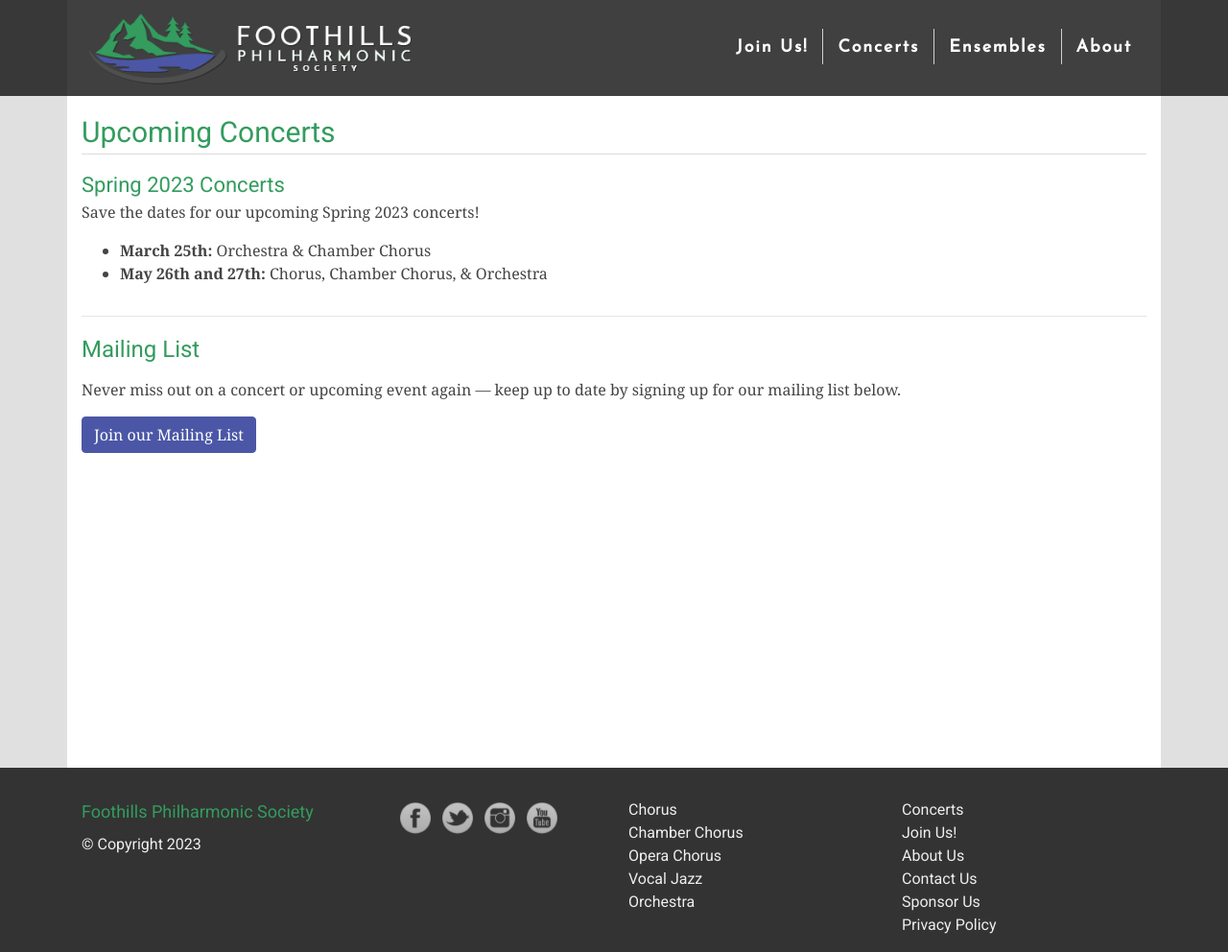
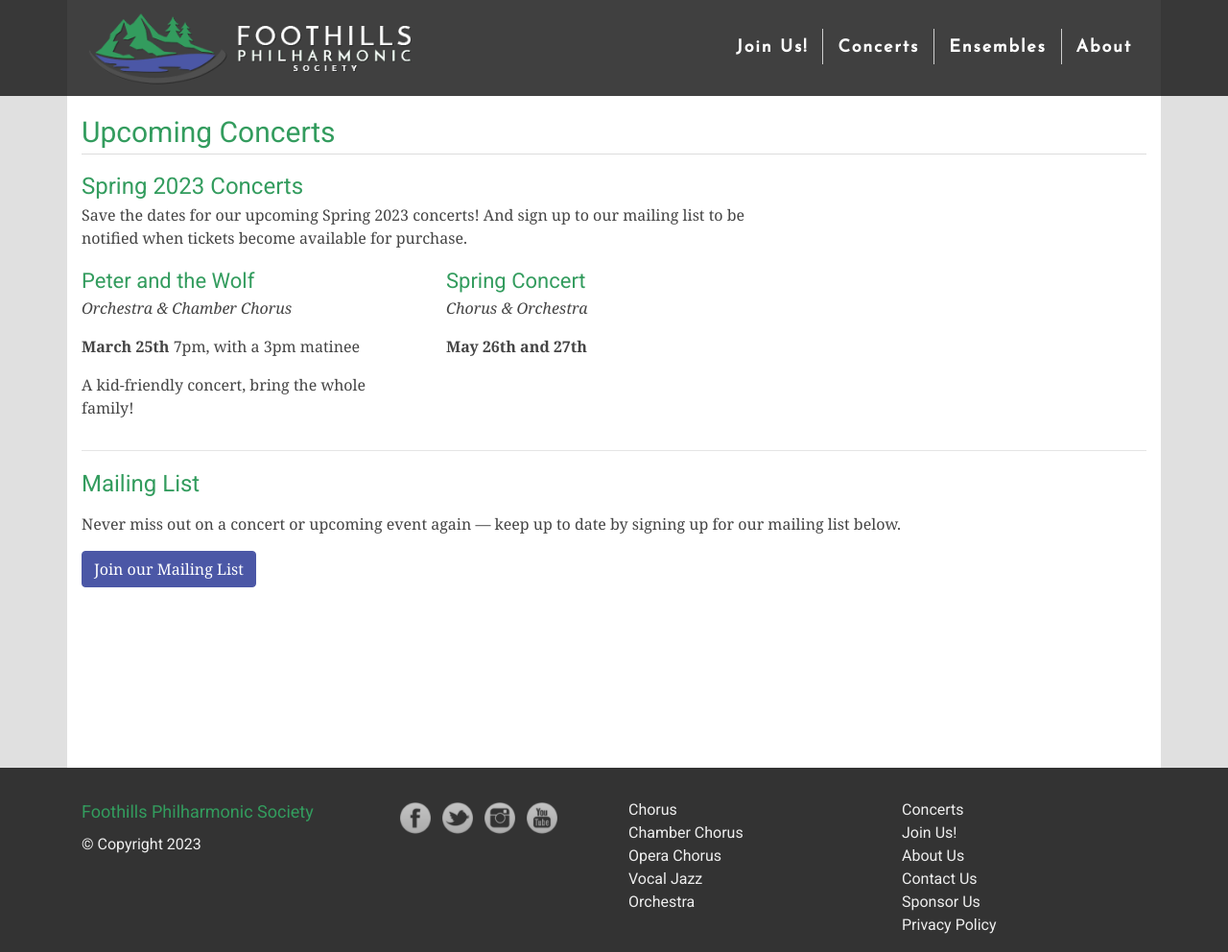
Before and after one commit to percyhanna/fps, a Jekyll site: the page built from concerts/index.html, in a window 1280 px wide and 992 px high. Shown: the whole window at 96% size. Built offline with Jekyll 4.4.1, drawn with Linux system fonts in a browser that asks for light colours; nearby versions of some CDN libraries; Markdown is read by kramdown in place of the engine named in the settings.

Commit message:
Add more details for spring concerts

```diff
--- a/concerts/index.html
+++ b/concerts/index.html
@@ -10,18 +10,31 @@ redirect_from:
 <h1>Upcoming Concerts</h1>
 
 <div class="row">
-  <div class="col-md-8 col-12">
-    <h3 class="tight">Spring 2023 Concerts</h3>
+  <div class="col-12 col-md-8">
+    <h2 class="tight">Spring 2023 Concerts</h2>
 
-    <p>Save the dates for our upcoming Spring 2023 concerts!</p>
+    <p>
+      Save the dates for our upcoming Spring 2023 concerts! And sign up to our
+      mailing list to be notified when tickets become available for purchase.
+    </p>
 
-    <ul>
-      <li><strong>March 25th:</strong> Orchestra &amp; Chamber Chorus</li>
-      <li>
-        <strong>May 26th and 27th:</strong> Chorus, Chamber Chorus, &amp;
-        Orchestra
-      </li>
-    </ul>
+    <div class="row">
+      <div class="col-12 col-md-6">
+        <h3 class="tight">Peter and the Wolf</h3>
+        <p><em>Orchestra &amp; Chamber Chorus</em></p>
+
+        <p><strong>March 25th</strong> 7pm, with a 3pm matinee</p>
+
+        <p>A kid-friendly concert, bring the whole family!</p>
+      </div>
+
+      <div class="col-12 col-md-6">
+        <h3 class="tight">Spring Concert</h3>
+        <p><em>Chorus &amp; Orchestra</em></p>
+
+        <p><strong>May 26th and 27th</strong></p>
+      </div>
+    </div>
   </div>
 </div>
 
```
